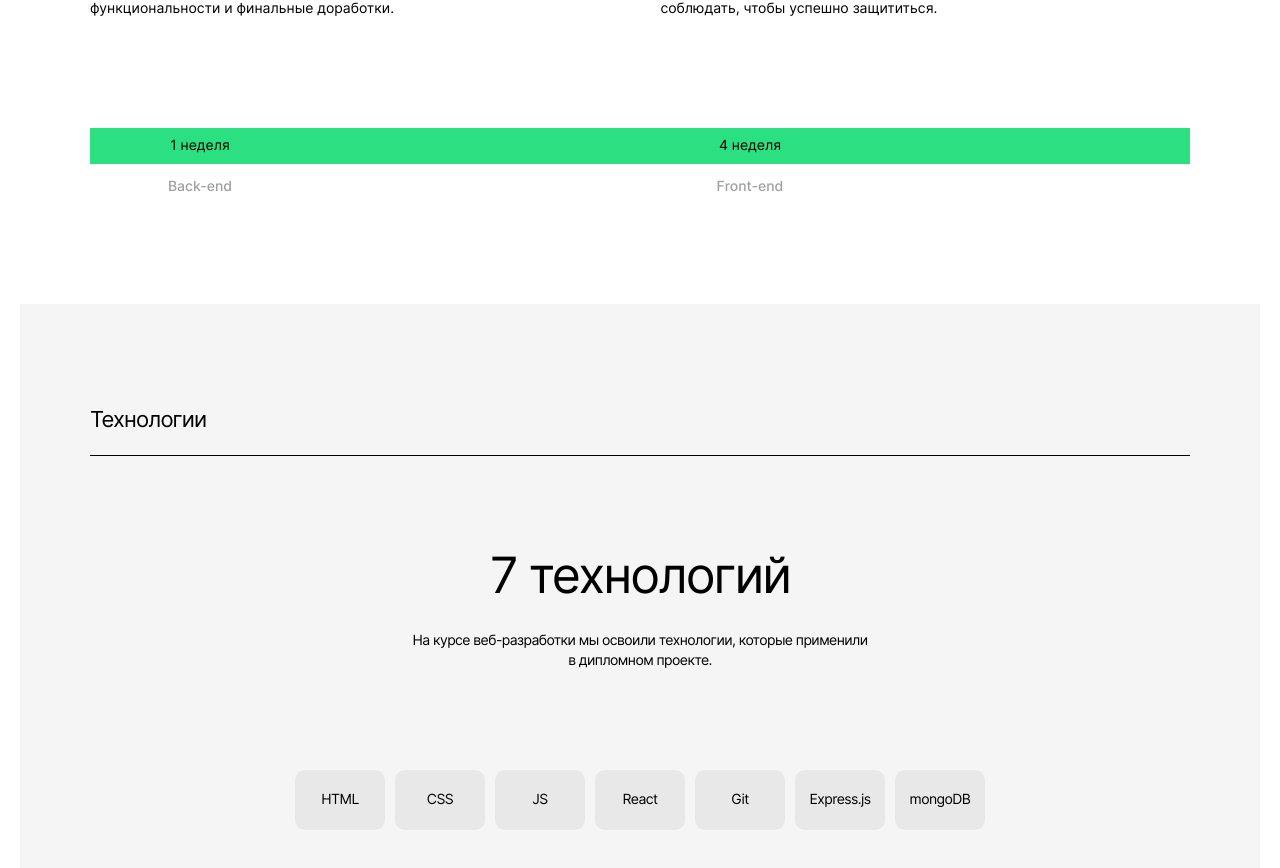
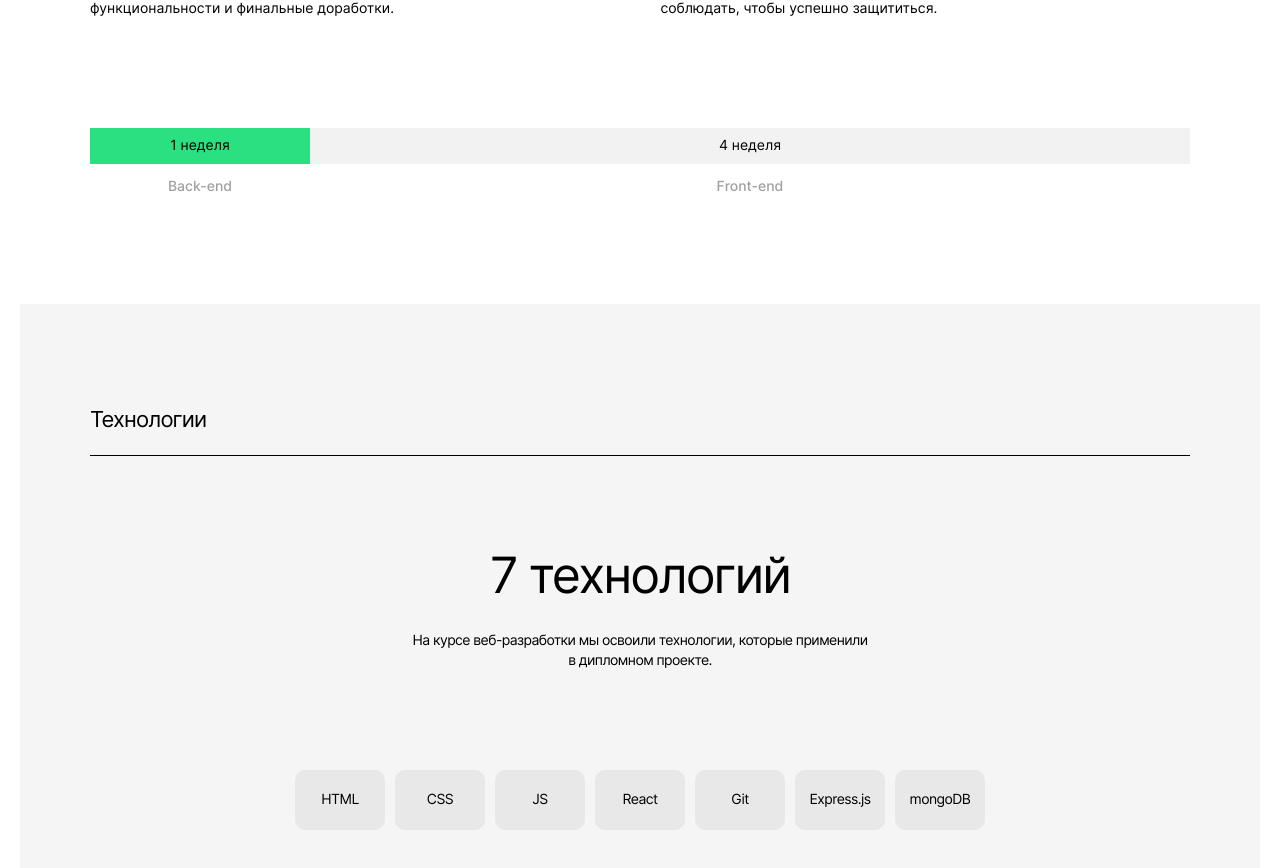
Before and after one commit to Balzak1976/movies-explorer-frontend, a React (Create React App) app: page / in a window 1280 px wide. Shown: the part 952-1820 px from the top of the page. Built offline with nearby package versions, Linux system fonts and the light colour scheme.

Commit message:
ref: добавить модификатор в timline

```diff
--- a/src/components/Main/AboutProject/AboutProject.css
+++ b/src/components/Main/AboutProject/AboutProject.css
@@ -66,7 +66,7 @@
   font-weight: 400;
 }
 
-.timeline__graph:first-child {
+.timeline__graph_type_bg-color {
   background-color: var(--bg-color);
 }
 
--- a/src/components/Main/AboutProject/AboutProject.js
+++ b/src/components/Main/AboutProject/AboutProject.js
@@ -13,7 +13,7 @@ const PROJECT_LIST = [
   },
 ];
 const TIMELINE_LIST = [
-  { graph: '1 неделя', caption: 'Back-end' },
+  { graph: '1 неделя', caption: 'Back-end', modifier: 'timeline__graph_type_bg-color' },
   { graph: '4 неделя', caption: 'Front-end' },
 ];
 
@@ -33,7 +33,7 @@ function AboutProject() {
           {TIMELINE_LIST.map((v, i) => (
             <li>
               <figure className="timeline__week">
-                <div className="timeline__graph">{v.graph}</div>
+                <div className={`timeline__graph ${v.modifier}`}>{v.graph}</div>
                 <figcaption className="timeline__caption">{v.caption}</figcaption>
               </figure>
             </li>
```
